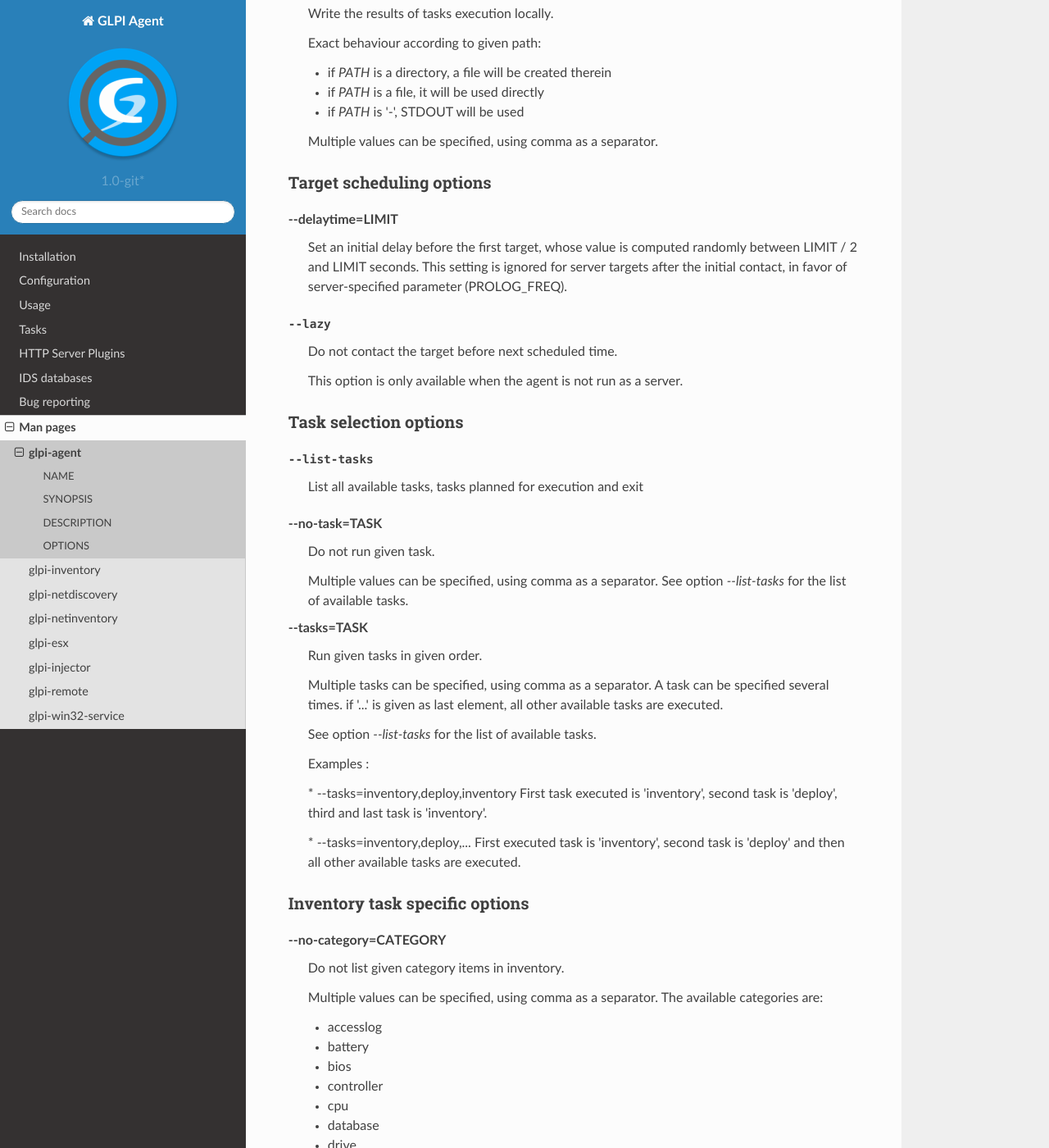
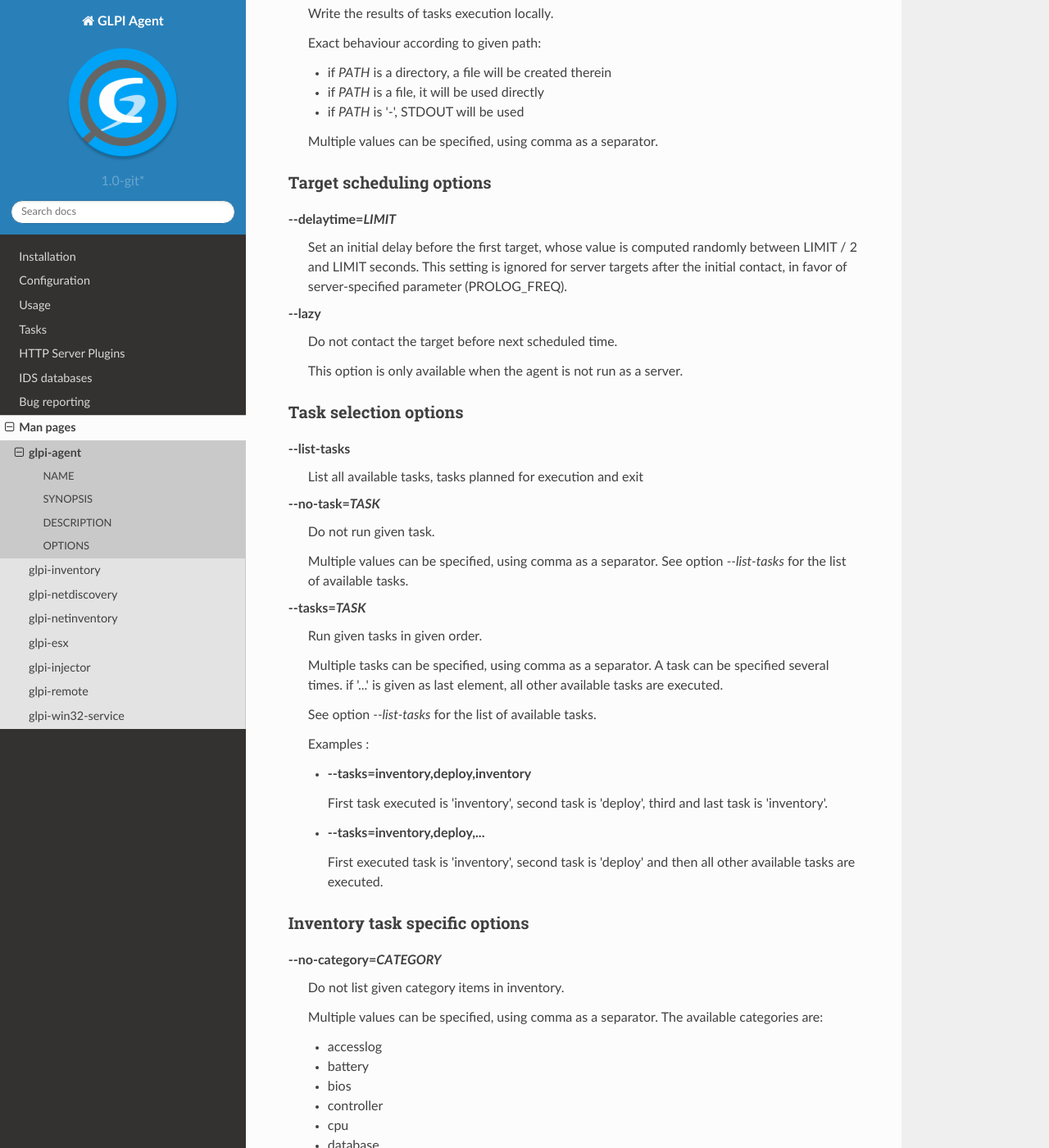
Before and after one commit to glpi-project/doc-agent, a Sphinx documentation site: the page built from source/man/glpi-agent.rst, in a window 1280 px wide and 1400 px high, scrolled down 2953 px. Shown: the whole window at 82% size. Built offline with Sphinx 7.4.7 and the Read the Docs theme 2.0.0, drawn with Linux system fonts in a browser that asks for light colours; some of the changed text lies outside the part shown.

Commit message:
Man pages update

```diff
--- a/source/man/glpi-agent.rst
+++ b/source/man/glpi-agent.rst
@@ -129,7 +129,7 @@
 Target definition options
 ~~~~~~~~~~~~~~~~~~~~~~~~~
 
--s, --server\ =\ URI
+**-s**, **--server**\ =\ *URI*
    Send the results of tasks execution to given server.
 
    If *URI* doesn't start with http:// or https://, the agent assume the
@@ -153,7 +153,7 @@
 
    Multiple values can be specified, using comma as a separator.
 
--l, --local\ =\ PATH
+**-l**, **--local**\ =\ *PATH*
    Write the results of tasks execution locally.
 
    Exact behaviour according to given path:
@@ -167,13 +167,13 @@
 Target scheduling options
 ~~~~~~~~~~~~~~~~~~~~~~~~~
 
---delaytime\ =\ LIMIT
+**--delaytime**\ =\ *LIMIT*
    Set an initial delay before the first target, whose value is computed
    randomly between LIMIT / 2 and LIMIT seconds. This setting is ignored
    for server targets after the initial contact, in favor of
    server-specified parameter (PROLOG_FREQ).
 
---lazy
+**--lazy**
    Do not contact the target before next scheduled time.
 
    This option is only available when the agent is not run as a server.
@@ -181,16 +181,16 @@
 Task selection options
 ~~~~~~~~~~~~~~~~~~~~~~
 
---list-tasks
+**--list-tasks**
    List all available tasks, tasks planned for execution and exit
 
---no-task\ =\ TASK
+**--no-task**\ =\ *TASK*
    Do not run given task.
 
    Multiple values can be specified, using comma as a separator. See
    option *--list-tasks* for the list of available tasks.
 
---tasks\ =\ TASK
+**--tasks**\ =\ *TASK*
    Run given tasks in given order.
 
    Multiple tasks can be specified, using comma as a separator. A task
@@ -201,18 +201,20 @@
 
    Examples :
 
-   \* --tasks=inventory,deploy,inventory First task executed is
-   'inventory', second task is 'deploy', third and last task is
-   'inventory'.
+   -  **--tasks=inventory,deploy,inventory**
 
-   \* --tasks=inventory,deploy,... First executed task is 'inventory',
-   second task is 'deploy' and then all other available tasks are
-   executed.
+      First task executed is 'inventory', second task is 'deploy', third
+      and last task is 'inventory'.
+
+   -  **--tasks=inventory,deploy,...**
+
+      First executed task is 'inventory', second task is 'deploy' and
+      then all other available tasks are executed.
 
 Inventory task specific options
 ~~~~~~~~~~~~~~~~~~~~~~~~~~~~~~~
 
---no-category\ =\ CATEGORY
+**--no-category**\ =\ *CATEGORY*
    Do not list given category items in inventory.
 
    Multiple values can be specified, using comma as a separator. The
@@ -254,36 +256,36 @@
    -  video
    -  virtualmachine
 
---list-categories
+**--list-categories**
    List all supported categories by scanning all available inventory
    modules
 
---credentials\ =\ CREDENTIALS
+**--credentials**\ =\ *CREDENTIALS*
    Setup credentials for database inventory
 
    CREDENTIALS should be a list of "key:value" separated by commas like
    in: For example:
    --credentials="type:login_password,login:root,password:********,use:postgresql,params_id:0"
 
---scan-homedirs
+**--scan-homedirs**
    Allow the agent to scan home directories for virtual machines.
 
---scan-profiles
+**--scan-profiles**
    Allow the agent to scan user profiles for software.
 
---html|--json
+**--html|--json**
    Save the inventory as HTML or JSON.
 
    This is only used for local inventories.
 
--f, --force
+**-f**, **--force**
    Send an inventory to the server, even if this last one doesn't ask
    for it.
 
---backend-collect-timeout\ =\ TIME
+**--backend-collect-timeout**\ =\ *TIME*
    Timeout for inventory modules execution.
 
---additional-content\ =\ FILE
+**--additional-content**\ =\ *FILE*
    Additional inventory content file.
 
    This file should be an XML file, using same syntax as the one
@@ -292,48 +294,48 @@
 Package deployment task specific options
 ~~~~~~~~~~~~~~~~~~~~~~~~~~~~~~~~~~~~~~~~
 
---no-p2p
+**--no-p2p**
    Do not use peer to peer to download files.
 
 Server target specific options
 ~~~~~~~~~~~~~~~~~~~~~~~~~~~~~~
 
--P, --proxy\ =\ PROXY
+**-P**, **--proxy**\ =\ *PROXY*
    Use *PROXY* as HTTP proxy.
 
    By default, the agent uses HTTP_PROXY environment variable.
 
--u USER, --user\ =\ USER
+**-u** *USER*, **--user**\ =\ *USER*
    Use *USER* for server authentication.
 
--p, --password\ =\ PASSWORD
+**-p**, **--password**\ =\ *PASSWORD*
    Use *PASSWORD* for server authentication.
 
---ca-cert-dir\ =\ DIRECTORY
+**--ca-cert-dir**\ =\ *DIRECTORY*
    CA certificates directory.
 
---ca-cert-file\ =\ FILE
+**--ca-cert-file**\ =\ *FILE*
    CA certificates file.
 
---no-ssl-check
+**--no-ssl-check**
    Do not check server SSL certificate.
 
---timeout\ =\ TIME
+**--timeout**\ =\ *TIME*
    Timeout for server connections.
 
 Web interface options
 ~~~~~~~~~~~~~~~~~~~~~
 
---no-httpd
+**--no-httpd**
    Disable the embedded web server.
 
---httpd-ip\ =\ IP
+**--httpd-ip**\ =\ *IP*
    The network interface to use for the embedded web server (all).
 
---httpd-port\ =\ PORT
+**--httpd-port**\ =\ *PORT*
    The network port to use for the embedded web server (62354).
 
---httpd-trust\ =\ IP
+**--httpd-trust**\ =\ *IP*
    Trust requests from given addresses without authentication token
    (false).
 
@@ -344,7 +346,7 @@
 
    Multiple values can be specified, using comma as a separator.
 
---listen
+**--listen**
    This option should be used if no local or server target is defined
    and the agent still needs to answer http requests. **--no-httpd**
    should not be set and **--httpd-trust** should be set to enable
@@ -353,7 +355,7 @@
 Logging options
 ~~~~~~~~~~~~~~~
 
---logger\ =\ BACKEND
+**--logger**\ =\ *BACKEND*
    Logger backend to use.
 
    Multiple values can be specified, using comma as a separator. The
@@ -365,18 +367,18 @@
 
    Multiple values can be specified, using comma as a separator.
 
---logfile\ =\ FILE
+**--logfile**\ =\ *FILE*
    Log message in *FILE* (implies File logger backend).
 
---logfile-maxsize\ =\ SIZE
+**--logfile-maxsize**\ =\ *SIZE*
    Max logfile size in MB, default is unlimited. When the max size is
    reached, the file is truncated. This is only useful if there is no
    log rotation mechanism on the system.
 
---logfacility\ =\ FACILITY
+**--logfacility**\ =\ *FACILITY*
    Syslog facility to use (default LOG_USER).
 
---color
+**--color**
    Display color on the terminal, when the Stderr backend is used.
 
    This options is ignored on Windows.
@@ -384,7 +386,7 @@
 Configuration options
 ~~~~~~~~~~~~~~~~~~~~~
 
---config\ =\ BACKEND
+**--config**\ =\ *BACKEND*
    Configuration backend to use.
 
    The available backends are:
@@ -395,11 +397,11 @@
       Windows).
    -  none: don't read any configuration.
 
---conf-file\ =\ FILE
+**--conf-file**\ =\ *FILE*
    Use *FILE* as configuration file (implies file configuration
    backend).
 
---conf-reload-interval\ =\ SECONDS
+**--conf-reload-interval**\ =\ *SECONDS*
    SECONDS is the number of seconds between two configuration
    reloadings. Default value is 0, which means that configuration is
    never reloaded. Minimum value is 60. If given value is less than this
@@ -409,30 +411,30 @@
 Execution mode options
 ~~~~~~~~~~~~~~~~~~~~~~
 
--w LIMIT, --wait\ =\ LIMIT
+**-w** *LIMIT*, **--wait**\ =\ *LIMIT*
    Wait a random delay whose value is computed randomly between 0 and
    LIMIT seconds, before execution. This is useful when execution is
    triggered from some kind of system scheduling on multiple clients, to
    spread the server load.
 
--d, --daemon
+**-d**, **--daemon**
    Run the agent as a daemon.
 
---no-fork
+**--no-fork**
    Don't fork in background.
 
    This is only useful when running as a daemon.
 
---pidfile\ [=\ FILE]
+**--pidfile**\ [=\ *FILE*]
    Store pid in *FILE* or in default PID file.
 
    This is only useful when running as a daemon and still not managed
    with a system service manager like systemd.
 
---tag\ =\ TAG
+**--tag**\ =\ *TAG*
    Add the given tag to every inventory results.
 
---debug
+**--debug**
    Turn the debug mode on. You can use the parameter up to 3 times in a
    row to increase the verbosity (e.g: **--debug --debug**).
 
@@ -440,8 +442,8 @@
    `Net::SSLeay <https://metacpan.org/pod/Net%3A%3ASSLeay>`__. These
    messages will only be be printed on STDERR.
 
---setup
+**--setup**
    Print the agent setup directories and exit.
 
---version
+**--version**
    Print the version and exit.
```
Also changed, not shown: source/man/glpi-esx.rst (+5 -5 lines), source/man/glpi-netdiscovery.rst (+12 -12 lines), source/man/glpi-netinventory.rst (+11 -11 lines), source/man/glpi-remote.rst (+28 -28 lines).
